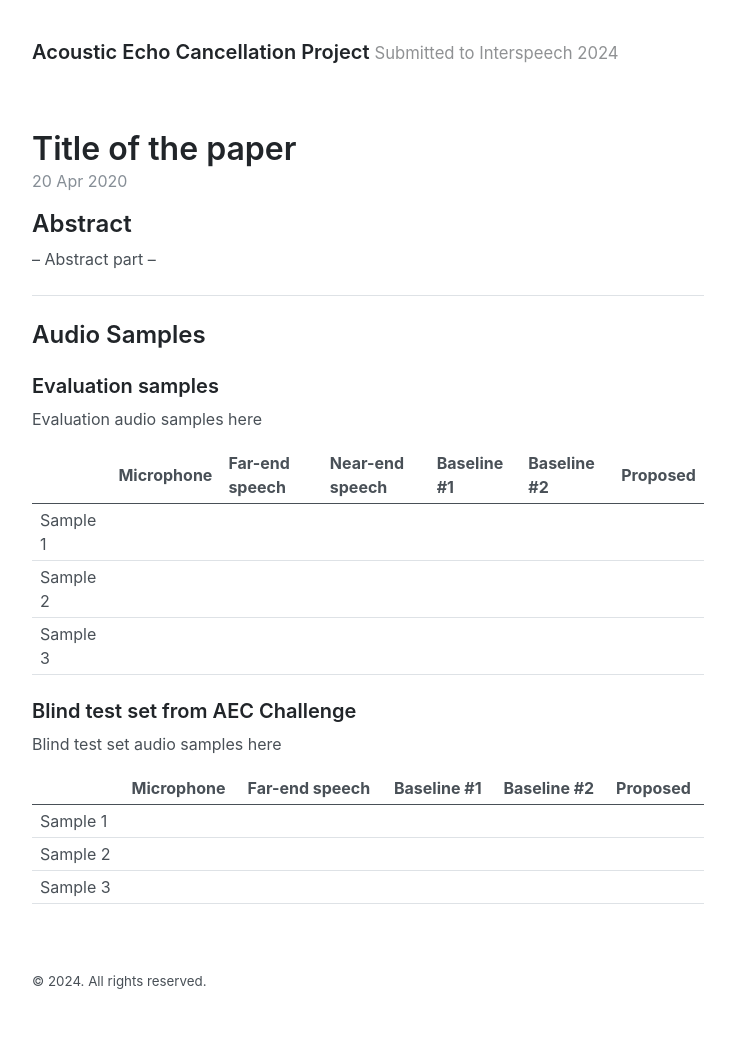
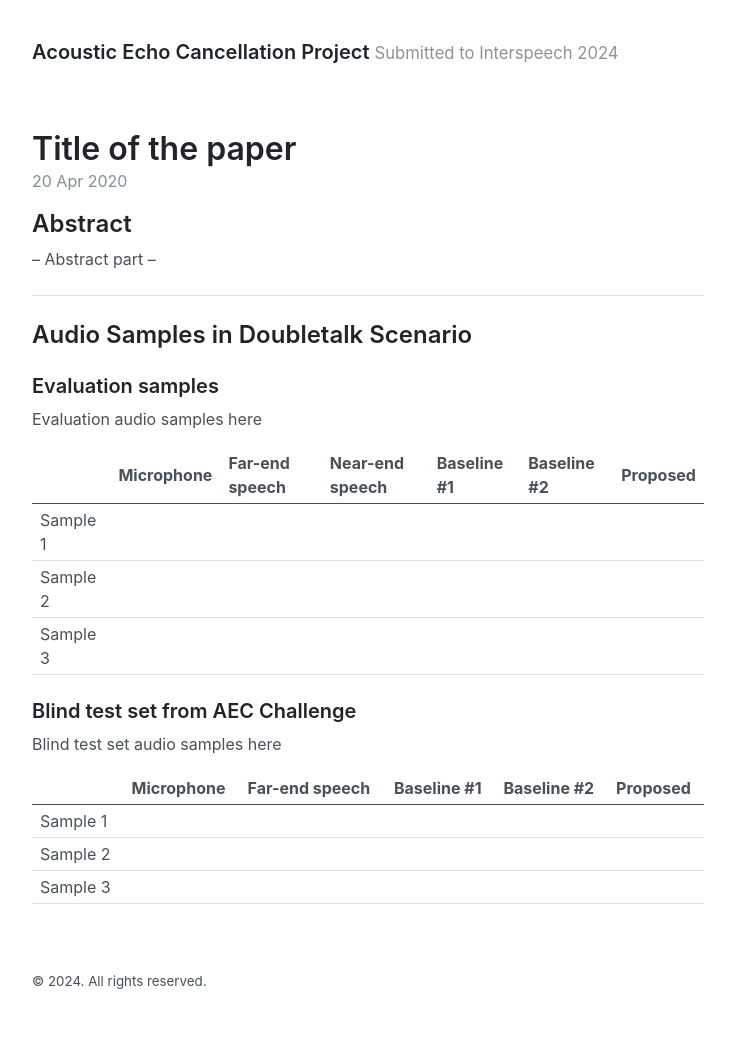
Before and after one commit to aec-project/aec-project.github.io, a Jekyll site: the page built from _posts/2020-04-20-introduction.md, in a window 1280 px wide. Shown: the whole page, without its empty margins (272-1007 px from the left). Built offline with Jekyll 4.4.1, drawn with Linux system fonts in a browser that asks for light colours.

Commit message:
Update 2020-04-20-introduction.md
Doubletalk

```diff
--- a/_posts/2020-04-20-introduction.md
+++ b/_posts/2020-04-20-introduction.md
@@ -9,7 +9,7 @@ title: Title of the paper
 
 -----
 
-## Audio Samples
+## Audio Samples in Doubletalk Scenario
 
 ### Evaluation samples
 Evaluation audio samples here
```
